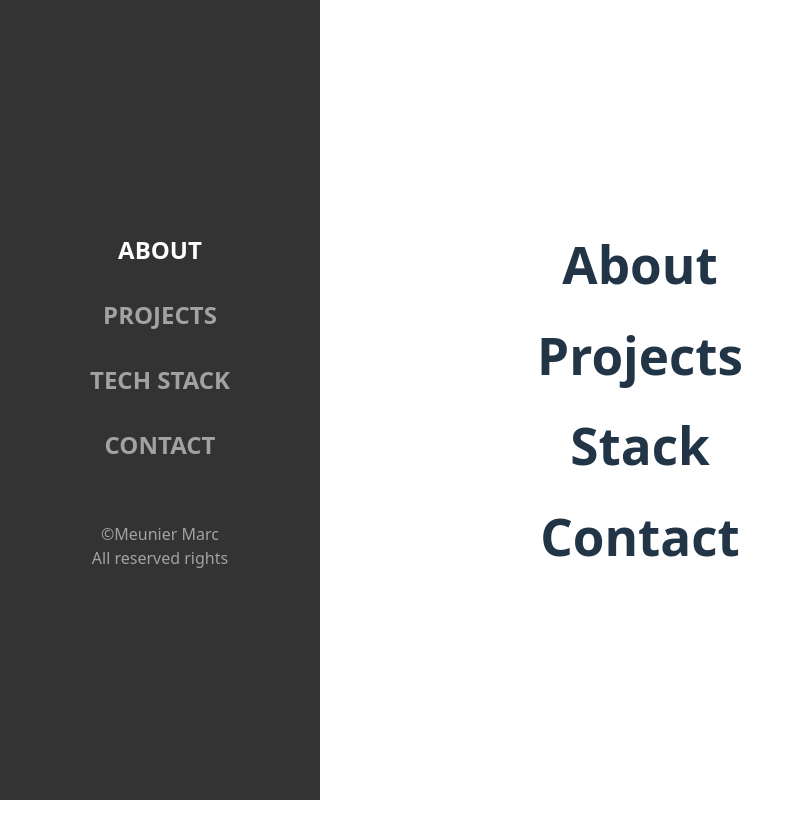
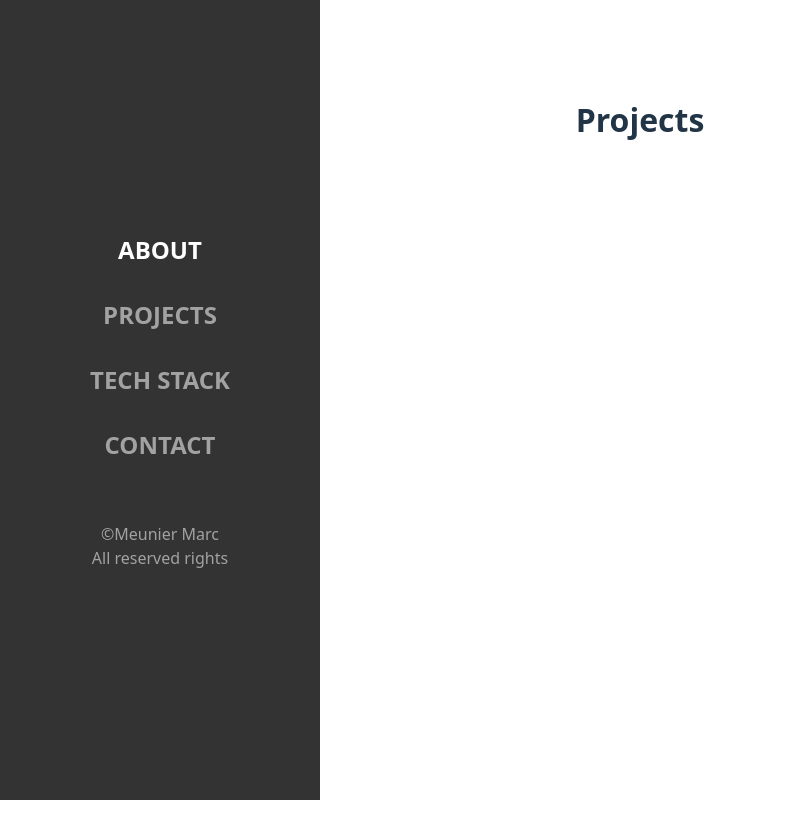
Before and after one commit to Seri0usBlack/My-Vuejs-Portfolio, a Vue app: page / in a window 1280 px wide. Shown: the top 838 px of the page, without its empty margins (0-804 px from the left). Before the commit the page ends 800 px from the top, so only its background shows below. Built offline with nearby package versions, Linux system fonts and the light colour scheme.

Commit message:
Mise en place du slider et des différents composants, en intégrant du GSAP pour les transitions. Modification ulterieures pour la durée des slides, et également rattaché la sidebar au slides

```diff
--- a/package.json
+++ b/package.json
@@ -9,6 +9,7 @@
     "preview": "vite preview"
   },
   "dependencies": {
+    "gsap": "^3.12.7",
     "vue": "^3.5.13"
   },
   "devDependencies": {
--- a/src/App.vue
+++ b/src/App.vue
@@ -1,11 +1,9 @@
 <template>
-  <Navigation />
   <Sliders />
 
 </template>
 
 <script setup lang="ts">
-import Navigation from './components/Navigation.vue';
 import Sliders from './components/Sliders.vue';
 
 </script>
--- a/src/components/Sliders.vue
+++ b/src/components/Sliders.vue
@@ -1,24 +1,58 @@
 <template>
-    <About />
-    <Projects />
-    <TechStack />
-    <Contact />
+    <div class="slider-container">
+        <Navigation :active-index="activeIndex" :titles="slidesTitles" />
 
+
+        <div class="slides-viewport">
+            <div class="slides-wrapper" ref="slidesWrapper">
+                <component v-for="(SlideComponent, index) in slides"
+                :is="SlideComponent" :key="index" class="slide" />
+            </div>
+        </div>
+    </div>
 </template>
 
 <script lang="ts">
+import {ref, onMounted } from 'vue';
+import { gsap } from 'gsap';
 import About from './About.vue';
 import Projects from "./Projects.vue";
 import TechStack from "./TechStack.vue";
 import Contact from "./Contact.vue";
+import Navigation from "./Navigation.vue"
 
 export default {
-    name:"Sliders",
     components: {
+        Navigation,
         About,
         Projects,
         TechStack,
-        Contact,
+        Contact
+    },
+    setup() {
+        const activeIndex = ref(0);
+        const slidesWrapper = ref(null);
+
+        const slides = [About, Projects, TechStack, Contact];
+        const slidesTitles = ['About', 'Projects', 'Tech Stack', "Contact"];
+
+        const animateSlide = (index) =>{
+            gsap.to(slidesWrapper.value, {
+                y: -index * window.innerHeight,
+                duration: 1,
+                ease: "power2.inOut"
+            });
+        };
+
+        onMounted(() => {
+            setInterval(() => {
+                const nextIndex = (activeIndex.value + 1) % slides.length;
+                activeIndex.value = nextIndex;
+                animateSlide(nextIndex);
+            }, 4000);
+        });
+
+        return { activeIndex, slidesWrapper, slides, slidesTitles};
 
     }
 }
@@ -28,4 +62,24 @@ export default {
 
 <style scoped>
 
+.sliders-container {
+  display: flex;
+}
+
+.slides-viewport {
+  overflow: hidden;
+  height: 100vh;
+  width: 100%;
+  position: relative;
+}
+
+.slides-wrapper {
+  display: flex;
+  flex-direction: column;
+}
+
+.slide {
+  height: 100vh;
+  width: 100%;
+}
 </style>
--- a/src/style.css
+++ b/src/style.css
@@ -13,14 +13,6 @@
   -moz-osx-font-smoothing: grayscale;
 }
 
-a {
-  font-weight: 500;
-  color: #646cff;
-  text-decoration: inherit;
-}
-a:hover {
-  color: #535bf2;
-}
 
 body {
   margin: 0;
@@ -28,34 +20,6 @@ body {
   place-items: center;
   min-width: 320px;
   min-height: 100vh;
-}
-
-h1 {
-  font-size: 3.2em;
-  line-height: 1.1;
-}
-
-button {
-  border-radius: 8px;
-  border: 1px solid transparent;
-  padding: 0.6em 1.2em;
-  font-size: 1em;
-  font-weight: 500;
-  font-family: inherit;
-  background-color: #1a1a1a;
-  cursor: pointer;
-  transition: border-color 0.25s;
-}
-button:hover {
-  border-color: #646cff;
-}
-button:focus,
-button:focus-visible {
-  outline: 4px auto -webkit-focus-ring-color;
-}
-
-.card {
-  padding: 2em;
 }
 
 #app {
```
Also changed, not shown: 1 other file (tests, documents, lock files or other folders).
